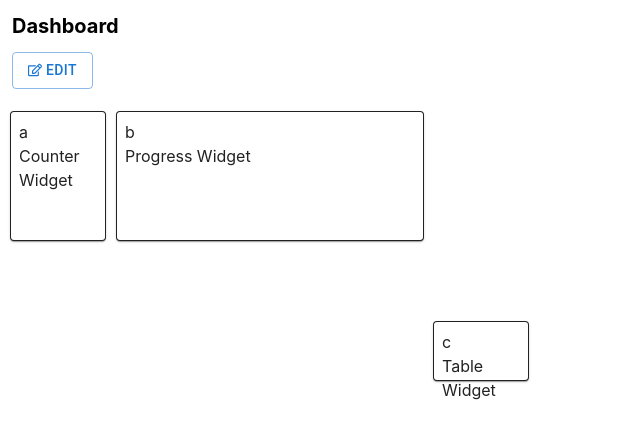
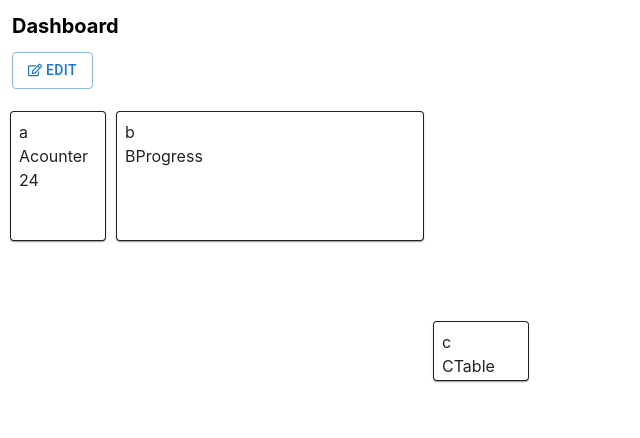
Before and after one commit to kjj7999/colorful-days, a React (Create React App) app in the folder frontend/: page /dashboard in a window 1280 px wide. Shown: the top 438 px of the page, without its empty margins (0-640 px from the left). Built offline with nearby package versions, Linux system fonts and the light colour scheme.

Commit message:
change widget by value

```diff
--- a/frontend/src/components/organisms/CounterWidget.tsx
+++ b/frontend/src/components/organisms/CounterWidget.tsx
@@ -1,9 +1,12 @@
-function CounterWidget() {
+import { WidgetInfo } from "./Widget";
+
+function CounterWidget(prop: WidgetInfo) {
   return (
-    <div>
-      Counter Widget
-    </div>
-  )
+    <>
+      <div>{prop.title}</div>
+      <div>{prop.value}</div>
+    </>
+  );
 }
 
 export default CounterWidget;
--- a/frontend/src/components/organisms/GroupWidget.tsx
+++ b/frontend/src/components/organisms/GroupWidget.tsx
@@ -1,9 +1,12 @@
-function GroupWidget() {
+import { WidgetInfo } from "./Widget";
+
+function GroupWidget(prop: WidgetInfo) {
   return (
-    <div>
-      Group Widget
-    </div>
-  )
+    <>
+      <div>{prop.title}</div>
+      <div></div>
+    </>
+  );
 }
 
 export default GroupWidget;
--- a/frontend/src/components/organisms/LinkWidget.tsx
+++ b/frontend/src/components/organisms/LinkWidget.tsx
@@ -1,9 +1,12 @@
-function LinkWidget() {
+import { WidgetInfo } from "./Widget";
+
+function LinkWidget(prop: WidgetInfo) {
   return (
-    <div>
-      Link Widget
-    </div>
-  )
+    <>
+      <div>{prop.title}</div>
+      <div></div>
+    </>
+  );
 }
 
 export default LinkWidget;
--- a/frontend/src/components/organisms/ProgressWidget.tsx
+++ b/frontend/src/components/organisms/ProgressWidget.tsx
@@ -1,9 +1,12 @@
-function ProgressWidget() {
+import { WidgetInfo } from "./Widget";
+
+function ProgressWidget(prop: WidgetInfo) {
   return (
-    <div>
-      Progress Widget
-    </div>
-  )
+    <>
+      <div>{prop.title}</div>
+      <div></div>
+    </>
+  );
 }
 
 export default ProgressWidget;
--- a/frontend/src/components/organisms/TableWidget.tsx
+++ b/frontend/src/components/organisms/TableWidget.tsx
@@ -1,9 +1,12 @@
-function TableWidget() {
+import { WidgetInfo } from "./Widget";
+
+function TableWidget(prop: WidgetInfo) {
   return (
-    <div>
-      Table Widget
-    </div>
-  )
+    <>
+      <div>{prop.title}</div>
+      <div></div>
+    </>
+  );
 }
 
 export default TableWidget;
--- a/frontend/src/components/organisms/Widget.tsx
+++ b/frontend/src/components/organisms/Widget.tsx
@@ -1,4 +1,4 @@
-import { useEffect, useState, useRef } from "react";
+import { useEffect, useState, useRef, ComponentType } from "react";
 import { Paper } from "@mui/material";
 import { useOnClickOutside } from "usehooks-ts";
 import GroupWidget from "./GroupWidget";
@@ -7,29 +7,41 @@ import ProgressWidget from "./ProgressWidget";
 import TableWidget from "./TableWidget";
 import LinkWidget from "./LinkWidget";
 
+export type WidgetType = "counter" | "progress" | "table" | "group" | "link";
+export type WidgetInfo = {
+  widgetType: WidgetType,
+  title: string,
+  value?: number,
+};
+
+const WIDGET_COMPONENTS : Record<WidgetType, ComponentType<WidgetInfo>>= {
+  group: GroupWidget,
+  counter: CounterWidget,
+  progress: ProgressWidget,
+  table: TableWidget,
+  link: LinkWidget,
+};
+
 interface WidgetProps {
   item: string;
   editable: boolean;
   onClick: Function;
   onContextMenu: Function;
-  type: string;
+  widgetInfo: WidgetInfo;
 }
 
-const WIDGET_COMPONENTS: Record<string, React.FC> = {
-  "group": GroupWidget,
-  "counter": CounterWidget,
-  "progress": ProgressWidget,
-  "table": TableWidget,
-  "link": LinkWidget,
-};
-
-
-function Widget({ item, editable, onClick, onContextMenu, type }: WidgetProps) {
+function Widget({
+  item,
+  editable,
+  onClick,
+  onContextMenu,
+  widgetInfo,
+}: WidgetProps) {
   const gadgetBox = useRef<HTMLDivElement>(null);
   const [isHover, setIsHover] = useState(false);
 
   useEffect(() => {
-    console.log(`use effect ${item} ${type}`);
+    console.log(`use effect ${item} ${widgetInfo.widgetType}`);
   }, []);
 
   useOnClickOutside(gadgetBox, handleClickOutside);
@@ -44,8 +56,7 @@ function Widget({ item, editable, onClick, onContextMenu, type }: WidgetProps) {
     onClick();
   }
 
-  function handleClickOutside() {
-  }
+  function handleClickOutside() {}
 
   function handleMouseEnter() {
     setIsHover(true);
@@ -55,7 +66,7 @@ function Widget({ item, editable, onClick, onContextMenu, type }: WidgetProps) {
     setIsHover(false);
   }
 
-  const WidgetComponent = WIDGET_COMPONENTS[type];
+  const WidgetComponent = WIDGET_COMPONENTS[widgetInfo.widgetType];
 
   return (
     <>
@@ -73,8 +84,8 @@ function Widget({ item, editable, onClick, onContextMenu, type }: WidgetProps) {
           sx={{ width: 1, height: 1, border: 1, padding: 1 }}
         >
           {item}
-          {(isHover && editable) && <span>Hover</span>}
-          <WidgetComponent />
+          {isHover && editable && <span>Hover</span>}
+          <WidgetComponent {...widgetInfo} />
         </Paper>
       </div>
     </>
--- a/frontend/src/pages/Dashboard.tsx
+++ b/frontend/src/pages/Dashboard.tsx
@@ -3,7 +3,7 @@ import "../../node_modules/react-grid-layout/css/styles.css";
 import "../../node_modules/react-resizable/css/styles.css";
 import { Layout, Layouts, Responsive, WidthProvider } from "react-grid-layout";
 import { FaRegEdit } from "react-icons/fa";
-import Widget from "../components/organisms/Widget";
+import Widget, { WidgetInfo } from "../components/organisms/Widget";
 import ActionButton from "../components/atoms/ActionButton";
 import WidgetContextMenu from "../components/molecules/WidgetContextMenu";
 
@@ -15,11 +15,11 @@ let layout1 = [
   { i: "c", x: 4, y: 3, w: 1, h: 1, static: true },
 ];
 
-let gadgetProps = [
-  { "gadgetType": "counter" },
-  { "gadgetType": "progress" },
-  { "gadgetType": "table" },
-]
+let widgetInfos: WidgetInfo[] = [
+  { widgetType: "counter", title: "Acounter", value: 24 },
+  { widgetType: "progress", title: "BProgress" },
+  { widgetType: "table", title: "CTable" },
+];
 
 function Dashboard() {
   const [title, setTitle] = useState("Dashboard");
@@ -44,13 +44,17 @@ function Dashboard() {
   }
 
   function generateDOM() {
-    return layout.lg.map((l, index) => {
-      return (
-        <div key={l.i} style={{ zIndex: -1 }}>
-          <Widget item={l.i} editable={l.static === false} onClick={hideContextMenu} onContextMenu={showContextMenu} type={gadgetProps[index].gadgetType} />
-        </div>
-      );
-    });
+    return layout.lg.map((l, index) => (
+      <div key={l.i} style={{ zIndex: -1 }}>
+        <Widget
+          item={l.i}
+          editable={l.static === false}
+          onClick={hideContextMenu}
+          onContextMenu={showContextMenu}
+          widgetInfo={widgetInfos[index]}
+        />
+      </div>
+    ));
   }
 
   function toggleEdit(event: React.MouseEvent<HTMLButtonElement>) {
@@ -65,7 +69,7 @@ function Dashboard() {
   function showContextMenu(item: string, x: number, y: number) {
     console.log(`show context menu parent ${item}`);
     setIsContextMenu(false);
-    setPosition({x: x, y: y});
+    setPosition({ x: x, y: y });
     setIsContextMenu(true);
   }
 
@@ -75,12 +79,12 @@ function Dashboard() {
   }
 
   function handleClick(event: React.MouseEvent<HTMLDivElement>) {
-    console.log('parent on click');
+    console.log("parent on click");
     setIsContextMenu(false);
   }
 
   function handleContextMenu(event: React.MouseEvent<HTMLDivElement>) {
-    console.log('parent on context menu');
+    console.log("parent on context menu");
     setIsContextMenu(false);
   }
 
```
